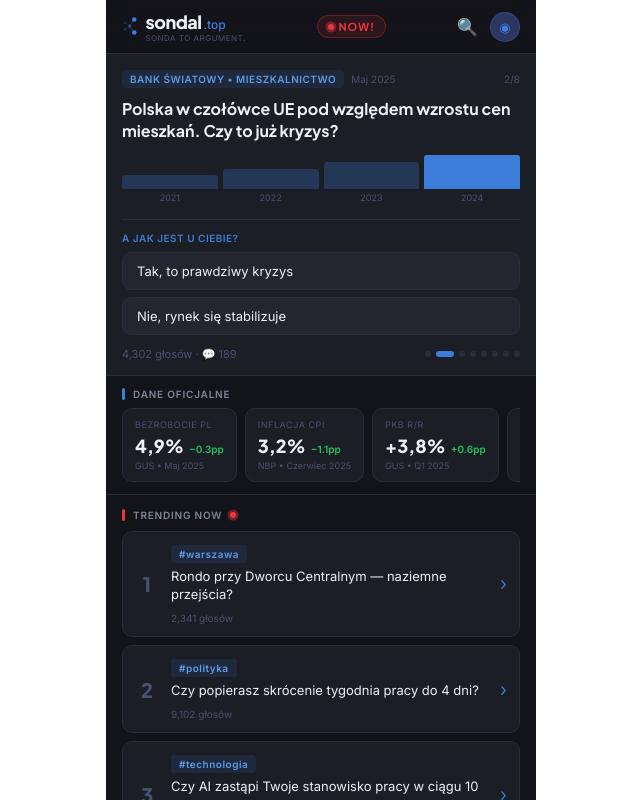
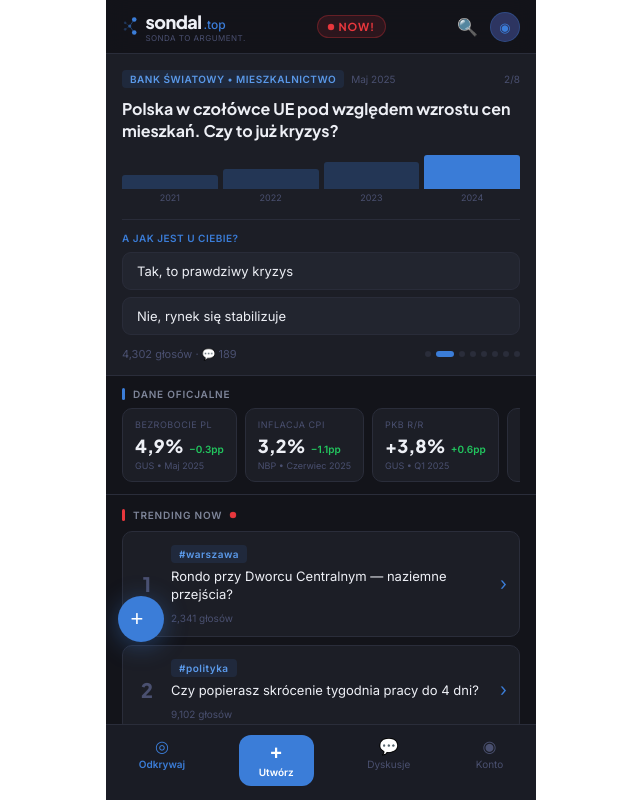
Before and after one commit to wac-me/sondal, a React (Vite) app: page / in a window 1280 px wide. Shown: the top 800 px of the page, without its empty margins (319-959 px from the left). Built offline with nearby package versions, Linux system fonts and the light colour scheme.

Commit message:
Update sondal.jsx

```diff
--- a/sondal.jsx
+++ b/sondal.jsx
@@ -650,13 +650,14 @@ export default function SondalApp() {
         @import url('https://fonts.googleapis.com/css2?family=Plus+Jakarta+Sans:wght@400;600;700;800;900&family=Inter:wght@400;500;600&display=swap');
         @keyframes pulsered { 0%{box-shadow:0 0 0 0 rgba(232,55,61,0.7)} 70%{box-shadow:0 0 0 6px rgba(232,55,61,0)} 100%{box-shadow:0 0 0 0 rgba(232,55,61,0)} }
         * { box-sizing:border-box; margin:0; padding:0; }
+        html, body, #root { height:100%; }
         textarea:focus, input:focus { border-color:#3B7DD8 !important; }
         ::-webkit-scrollbar { width:3px; height:3px; }
         ::-webkit-scrollbar-thumb { background:#2A2D3A; border-radius:2px; }
       `}</style>
 
-      <div style={{ background:theme.bg, minHeight:"100vh", maxWidth:430, margin:"0 auto", display:"flex", flexDirection:"column", fontFamily:"Inter, sans-serif", overflow:"hidden" }}>
-        <div style={screenStyle}>
+      <div style={{ background:theme.bg, height:"100dvh", maxWidth:430, margin:"0 auto", display:"flex", flexDirection:"column", fontFamily:"Inter, sans-serif", overflow:"hidden" }}>
+        <div style={{ ...screenStyle, flex:1, minHeight:0 }}>
           {activeNav==="discover" && <DiscoverScreen onGoToCreate={()=>switchTo("create")}/>}
           {activeNav==="create"   && creatorStep==="form"    && <CreatorScreen onSuccess={handleSuccess}/>}
           {activeNav==="create"   && creatorStep==="success" && <SuccessScreen pollData={pollData} onReset={handleReset} onGoToDiscover={handleGoToDiscover}/>}
@@ -678,6 +679,8 @@ export default function SondalApp() {
             </div></>
           )}
         </div>
+
+        {/* Navbar always pinned outside transform context */}
         <BottomNav active={activeNav} setActive={handleNavChange}/>
       </div>
     </>
```
